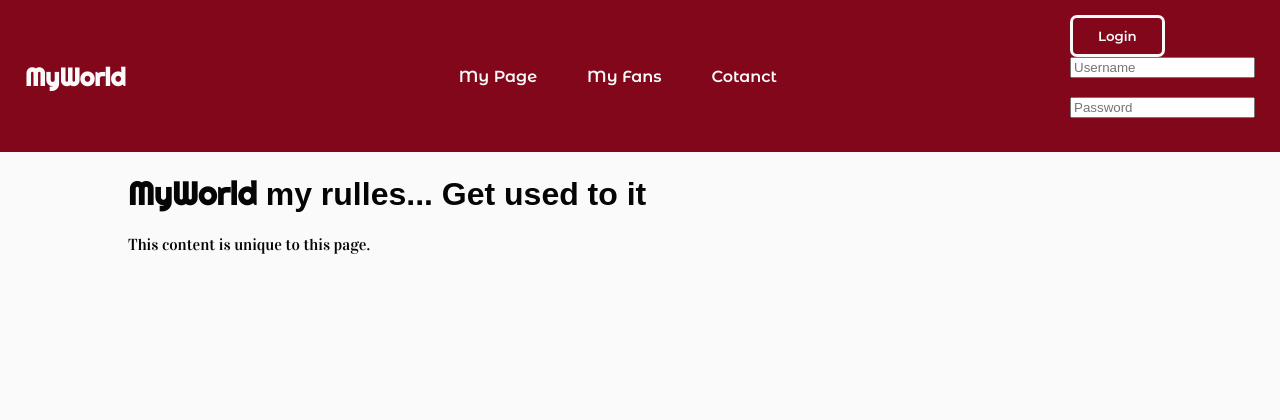
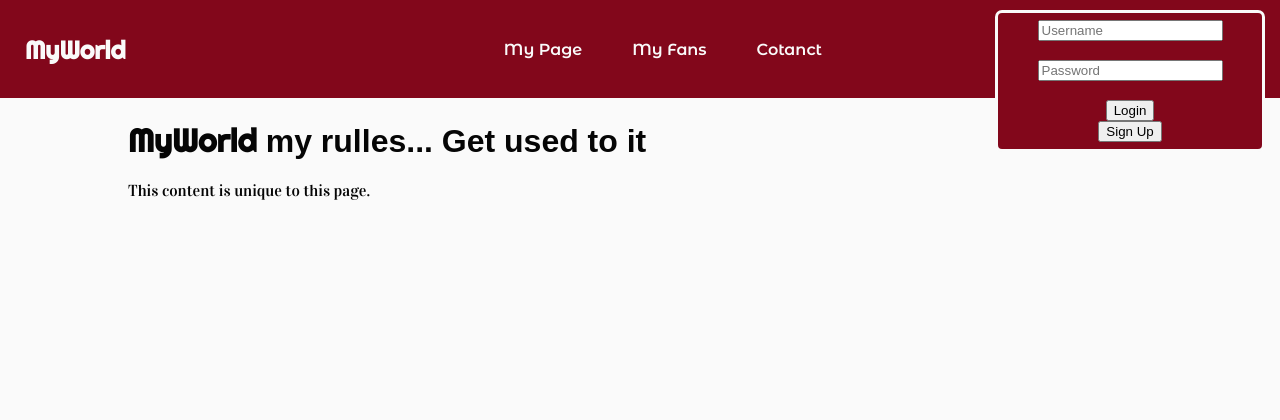
Before and after one commit to DragosNH/flask-test, a Flask app: page / in a window 1280 px wide. Shown: the top 420 px of the page. Run offline with Flask 3, Linux system fonts and the light colour scheme; some web fonts are replaced.

Commit message:
styled the login box

```diff
--- a/static/css/loginBtn.css
+++ b/static/css/loginBtn.css
@@ -24,3 +24,27 @@
     color: var(--active-txt-color);
     background-color: var(--active-btn-bg);
 }
+
+
+.loginBox{
+    border: 3px solid var(--primary-border-color);
+    border-radius: 7px;
+    padding: 7px;
+    position: absolute;
+    right: 15px;
+    top: 10px;
+    background-color: var(--secondary-bg-color);
+    width: 250px;
+    display: flex;
+    align-items: center;
+    justify-content: center;
+    flex-direction: column;
+}
+
+.loginForm{
+    text-align: center;
+}
+
+.hidden{
+    display: none;
+}
--- a/templates/layout.html
+++ b/templates/layout.html
@@ -28,10 +28,12 @@
             <div class="loginContainer">
                 <button class="loginBtn">Login</button>
                 <div class="loginBox">
-                    <form action="login">
+                    <form class="loginForm" action="login">
                         <input type="text" id="username" name="username" placeholder="Username"><br /><br />
                         <input type="password" id="password" name="password" placeholder="Password"><br /><br />
+                        <input type="submit" value="Login">
                     </form>
+                    <button class="signUp">Sign Up</button>
                 </div>
             </div>
         </div>
```
